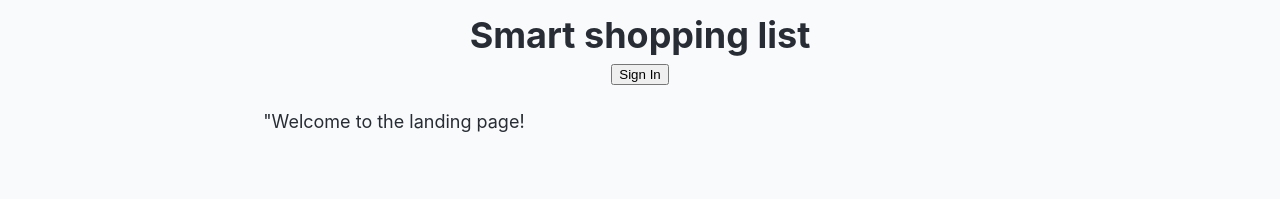
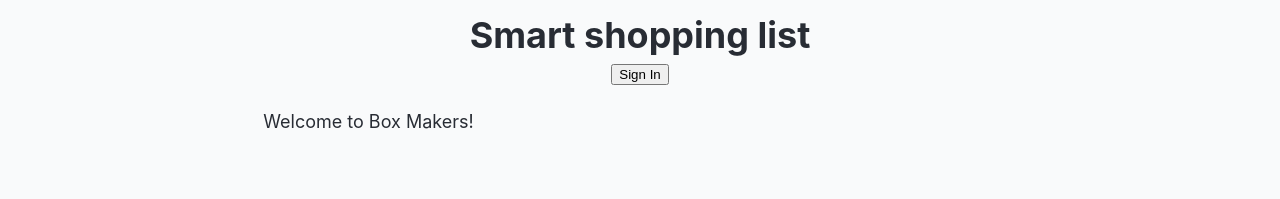
Before and after one commit to the-collab-lab/tcl-69-smart-shopping-list, a React (Vite) app: page / in a window 1280 px wide. Shown: the top 199 px of the page. Built offline with nearby package versions, Linux system fonts and the light colour scheme; no server answers.

Commit message:
Add "Welcome to Box Makers!"

```diff
--- a/src/views/Home.jsx
+++ b/src/views/Home.jsx
@@ -3,7 +3,7 @@ import './Home.css';
 export function Home() {
 	return (
 		<div className="Home">
-			<p>"Welcome to the landing page!</p>
+			<p>Welcome to Box Makers!</p>
 		</div>
 	);
 }
```
